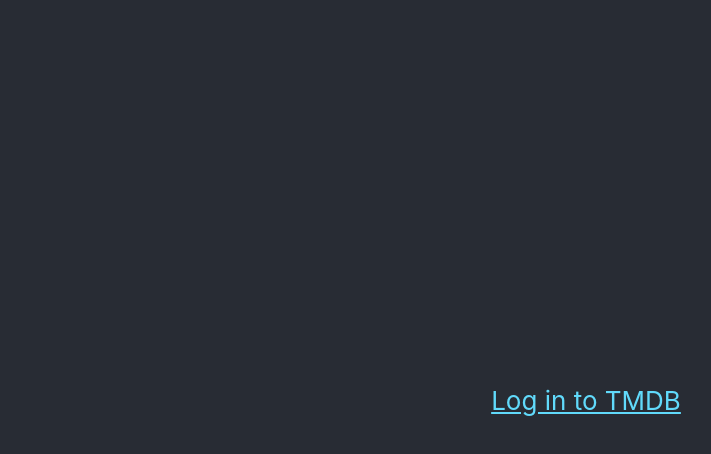
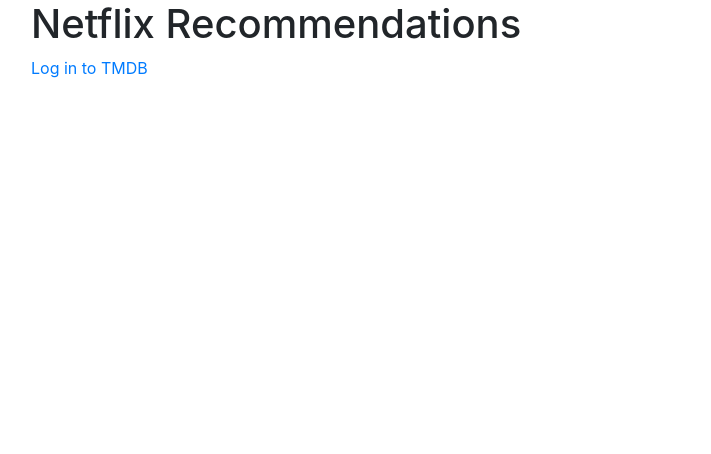
Before and after one commit to c298lee/netflix-recommendations, a React (Create React App) app: page / in a window 1280 px wide. Shown: the top 454 px of the page, without its empty margins (54-765 px from the left). Built offline with nearby package versions, Linux system fonts and the light colour scheme.

Commit message:
Add bootstrap

```diff
--- a/package.json
+++ b/package.json
@@ -6,6 +6,7 @@
     "@testing-library/jest-dom": "^5.11.10",
     "@testing-library/react": "^11.2.6",
     "@testing-library/user-event": "^12.8.3",
+    "bootstrap": "^4.6.0",
     "query-string": "^7.0.0",
     "react": "^17.0.2",
     "react-dom": "^17.0.2",
--- a/src/App.js
+++ b/src/App.js
@@ -1,4 +1,3 @@
-import './App.css';
 import Home from './Home';
 import { BrowserRouter as Router, Switch, Route, Redirect } from 'react-router-dom';
 import { useEffect, useState } from 'react';
--- a/src/Home.js
+++ b/src/Home.js
@@ -9,12 +9,14 @@ function Home({ session }) {
   }
 
   return (
-    <div className="App">
-      <header className="App-header">
-        <a className="App-link" href="#login" onClick={handleLogin}>Log in to TMDB</a>
-        {session && <p>Session ID is: {session}</p>}
-      </header>
-    </div>
+    <header>
+      <h1>Netflix Recommendations</h1>
+      {session ? (
+          <p>Session ID is: {session}</p>
+      ) : (
+        <a href="#login" onClick={handleLogin}>Log in to TMDB</a>
+      )}
+    </header>
   );
 }
 
--- a/src/index.js
+++ b/src/index.js
@@ -1,12 +1,14 @@
 import React from 'react';
 import ReactDOM from 'react-dom';
-import './index.css';
+import 'bootstrap/dist/css/bootstrap.css';
 import App from './App';
 import reportWebVitals from './reportWebVitals';
 
 ReactDOM.render(
   <React.StrictMode>
-    <App />
+    <div className="container">
+      <App />
+    </div>
   </React.StrictMode>,
   document.getElementById('root')
 );
```
Also changed, not shown: 1 other file (tests, documents, lock files or other folders).
